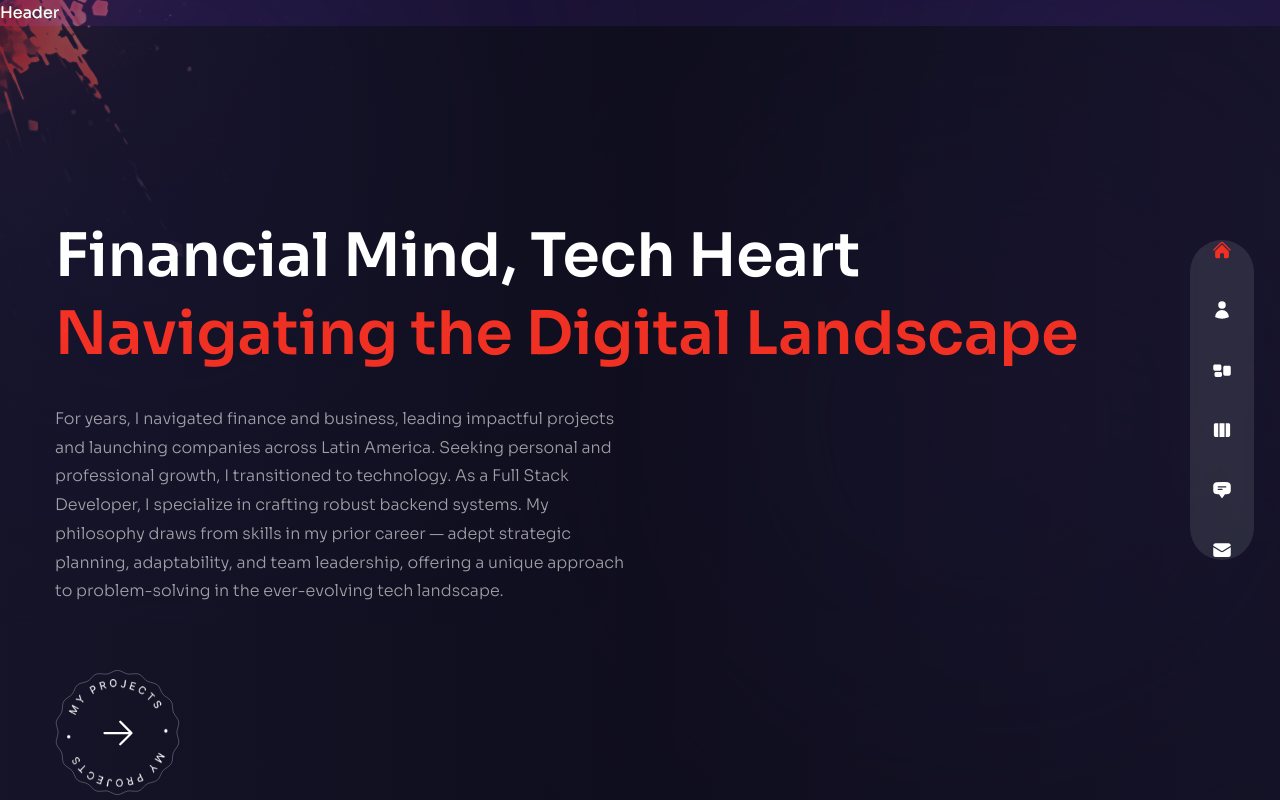
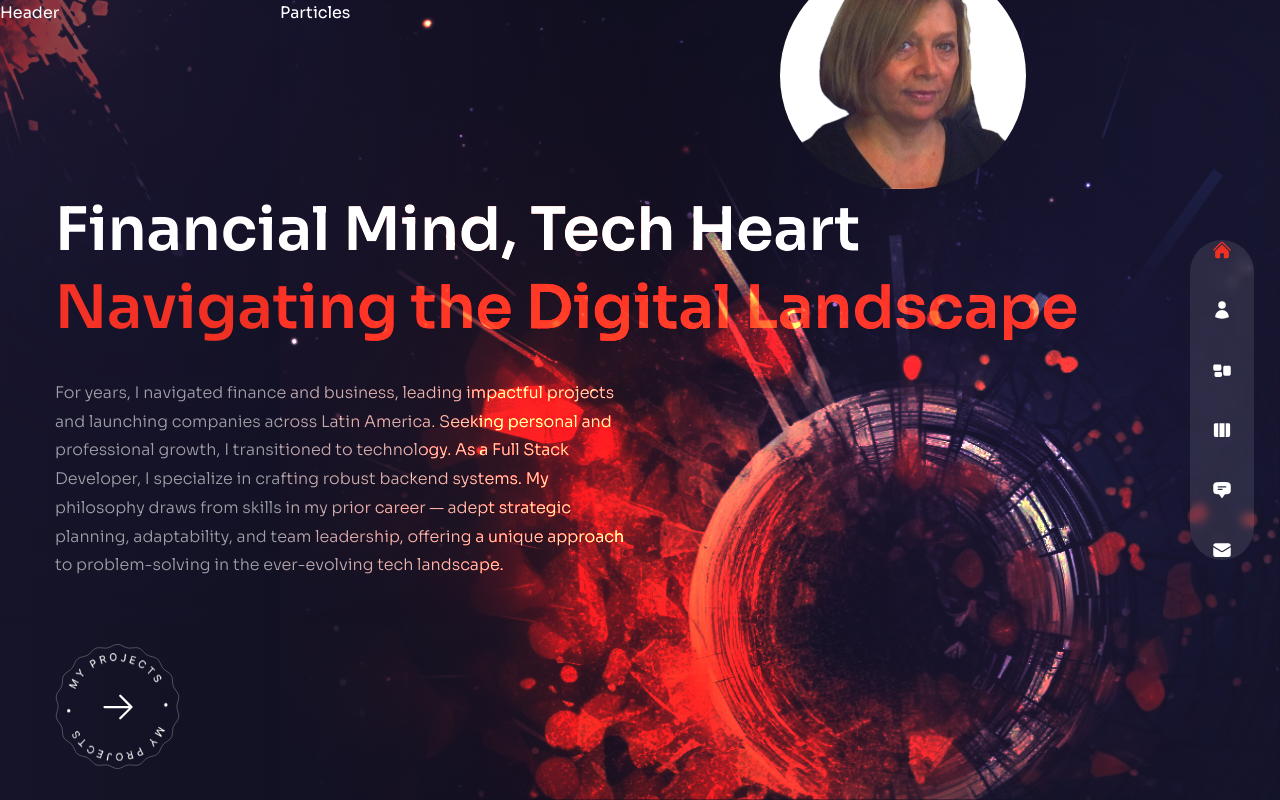
Before and after one commit to adrianavinicki/adriana-portfolio, a Next.js app: page / in a window 1280 px wide. Built offline with nearby package versions, Linux system fonts and the light colour scheme.

Commit message:
index avatar y header

```diff
--- a/components/Avatar.js
+++ b/components/Avatar.js
@@ -1,5 +1,21 @@
+// next image
+import Image from "next/image";
+
 const Avatar = () => {
-  return <div>Avatar</div>;
+  return (
+    <div className="hidden xl:flex xl:max-w-none">
+      <div className="w-1/3 h-auto rounded-full overflow-hidden ">
+        <Image
+          src={"/Subject.png"}
+          width={737}
+          height={678}
+          alt=""
+          className="translate-z-0 w-full h-full bg-transparent bottom-0 right-12"
+          //className="translate-z-0 w-2/3 h-auto bg-transparent absolute bottom-0 right-12"
+        />
+      </div>
+    </div>
+  );
 };
 
 export default Avatar;
--- a/components/Header.js
+++ b/components/Header.js
@@ -1,5 +1,5 @@
 const Header = () => {
-  return <header>Header</header>;
+  return <header className="absolute z-30 w-full">Header</header>;
 };
 
 export default Header;
--- a/pages/index.js
+++ b/pages/index.js
@@ -44,6 +44,7 @@ const Home = () => {
             initial="hidden"
             animate="show"
             exit="hidden"
+            style={{ width: "100%" }}
             className="max-w-md xl:max-w-xl mx-auto xl:mx-0 mb-5 xl:mb-16 break-words"
           >
             For years, I navigated finance and business, leading impactful
@@ -71,7 +72,45 @@ const Home = () => {
         </div>
       </div>
       {/* image */}
-      <div>image</div>
+      <div className="w-[1000px] h-full absolute right-0 bottom-0">
+        {/* bg img */}
+        <div
+          className="bg-none xl:bg-explosion xl:bg-cover xl:bg-right
+         xl:bg-no-repeat w-full h-full absolute mix-blend-color-dodge translate-z-0"
+        ></div>
+        {/* particles */}
+        <div>Particles</div>
+
+        {/* avatar img */}
+        {/*<div className="relative bottom-16 lg:bottom-0 lg:right-0">*/}
+        <div
+          className="w-full h-full max-w[737px] max-h-[678px] absolute bottom-32
+        lg:bottom-30 lg:right-0"
+        >
+          <div
+            //className="clip-circle"
+            style={{ width: "237px", height: "178px" }}
+          >
+            <motion.div
+              variants={fadeIn("up", 0.5)}
+              initial="hidden"
+              animate="show"
+              exit="hidden"
+              transition={{ duration: 1, ease: "easeInOut" }}
+              style={{
+                position: "absolute",
+                bottom: "32px",
+                left: "50%",
+                transform: "translateX(-50%)",
+              }}
+              className="w-full h-full max-w-[737px] max-h-[678px] absolute bottom-32
+              lg:bottom-0 lg:right-[8%]"
+            >
+              <Avatar />
+            </motion.div>
+          </div>
+        </div>
+      </div>
     </div>
   );
 };
--- a/styles/globals.css
+++ b/styles/globals.css
@@ -49,3 +49,7 @@
     @apply w-full h-[180px] p-6 capitalize rounded-lg resize-none;
   }
 }
+
+.clip-circle {
+  clip-path: circle();
+}
```
Also changed, not shown: tailwind.config.js (+17 -17 lines), public/Subject.png (added), public/fotojpeg.png.
